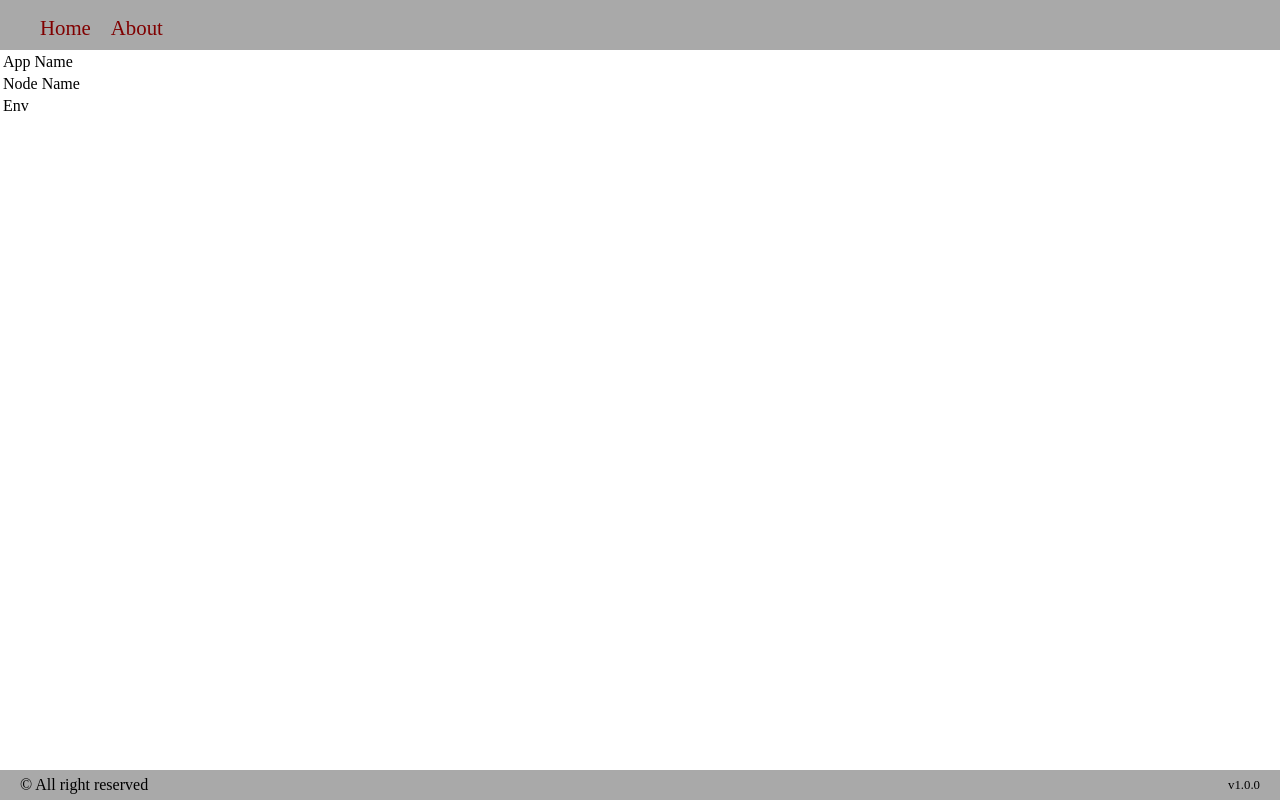
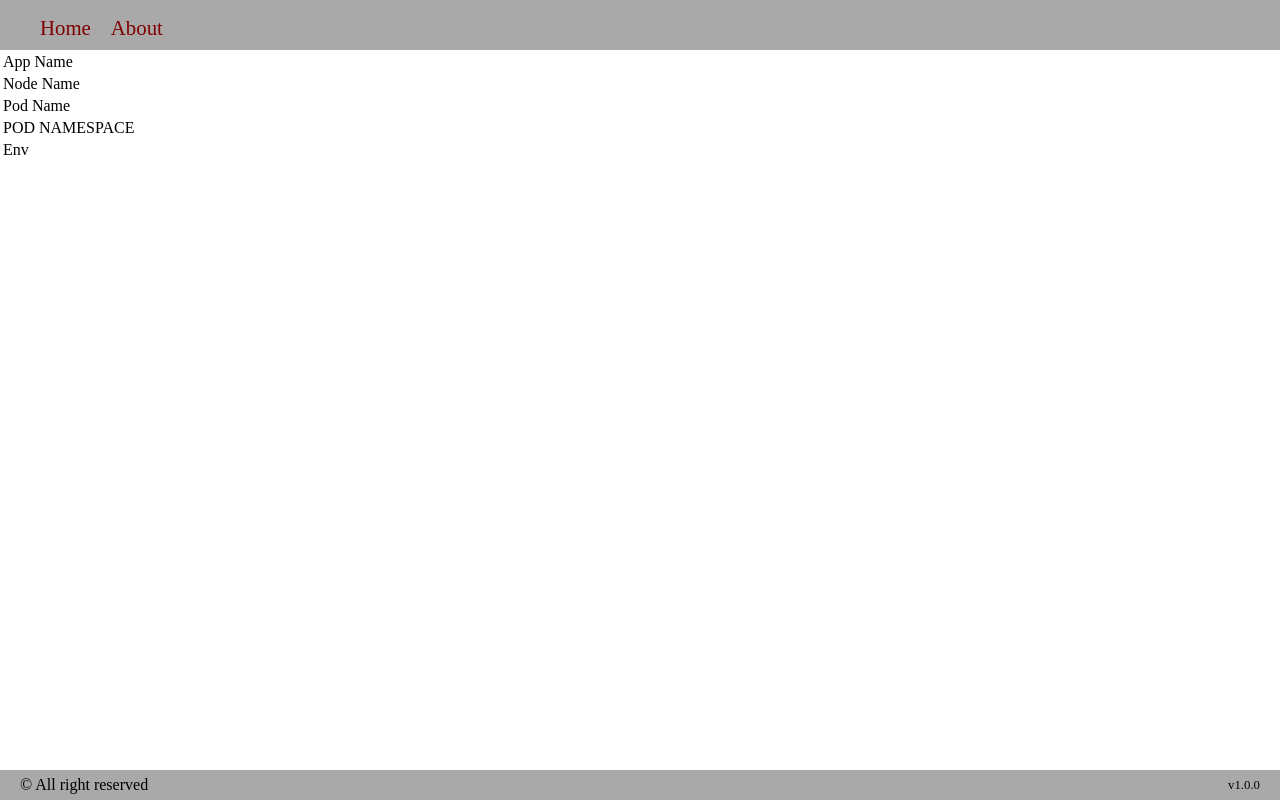
Before and after one commit to vimalmenon/learn-k8s, a Next.js app in the folder App/FrontEnd/: page / in a window 1280 px wide. Built offline with nearby package versions, Linux system fonts and the light colour scheme.

Commit message:
getting pod detail

```diff
--- a/App/FrontEnd/next.config.js
+++ b/App/FrontEnd/next.config.js
@@ -9,6 +9,8 @@ module.exports = {
   publicRuntimeConfig: {
     APP_NAME: process.env.NEXT_PUBLIC_APP_NAME,
     NODE_NAME: process.env.NEXT_PUBLIC_NODE_NAME,
+    POD_NAME: process.env.NEXT_PUBLIC_POD_NAME,
+    POD_NAMESPACE: process.env.NEXT_PUBLIC_POD_NAMESPACE,
     NODE_ENV: process.env.NODE_ENV,
   },
 };
--- a/App/FrontEnd/pages/index.jsx
+++ b/App/FrontEnd/pages/index.jsx
@@ -19,6 +19,8 @@ Home.getInitialProps = () => {
   return {
     appName: publicRuntimeConfig.APP_NAME,
     nodeName: publicRuntimeConfig.NODE_NAME,
+    podName: publicRuntimeConfig.POD_NAME,
+    podNamespace: publicRuntimeConfig.POD_NAMESPACE,
     env: publicRuntimeConfig.NODE_ENV,
   };
 };
--- a/App/FrontEnd/src/Page/App.jsx
+++ b/App/FrontEnd/src/Page/App.jsx
@@ -11,6 +11,14 @@ export default function App(props) {
           <td>{props.nodeName}</td>
         </tr>
         <tr>
+          <td>Pod Name</td>
+          <td>{props.podName}</td>
+        </tr>
+        <tr>
+          <td>POD NAMESPACE</td>
+          <td>{props.podNamespace}</td>
+        </tr>
+        <tr>
           <td>Env</td>
           <td>{props.env}</td>
         </tr>
```
Also changed, not shown: 1 other file (tests, documents, lock files or other folders).
